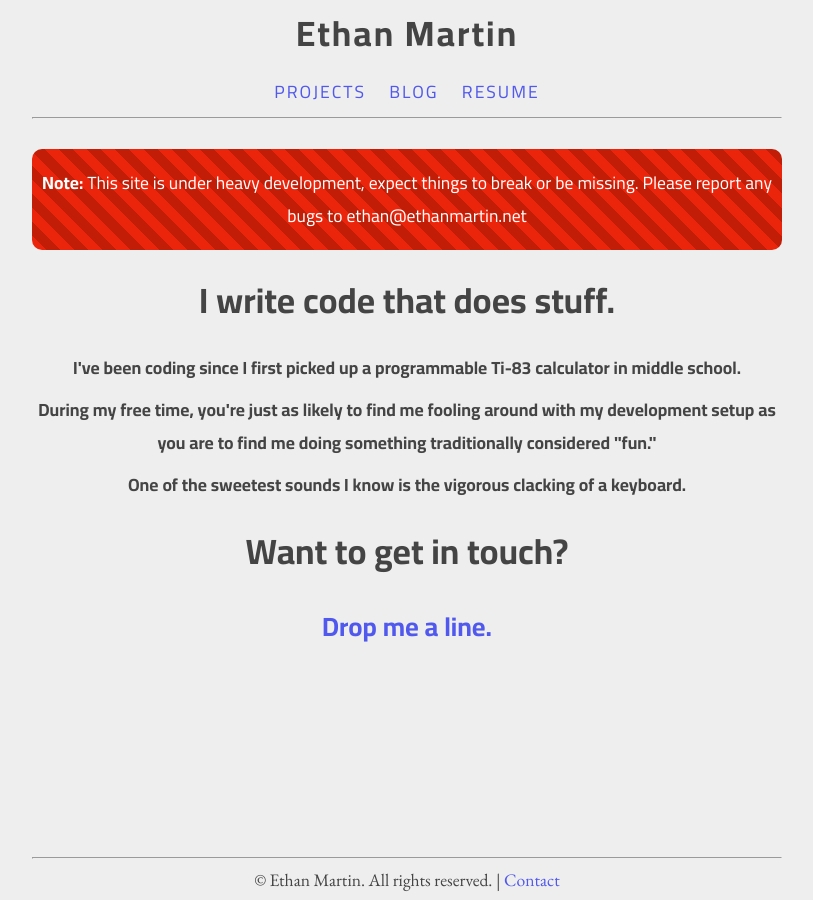
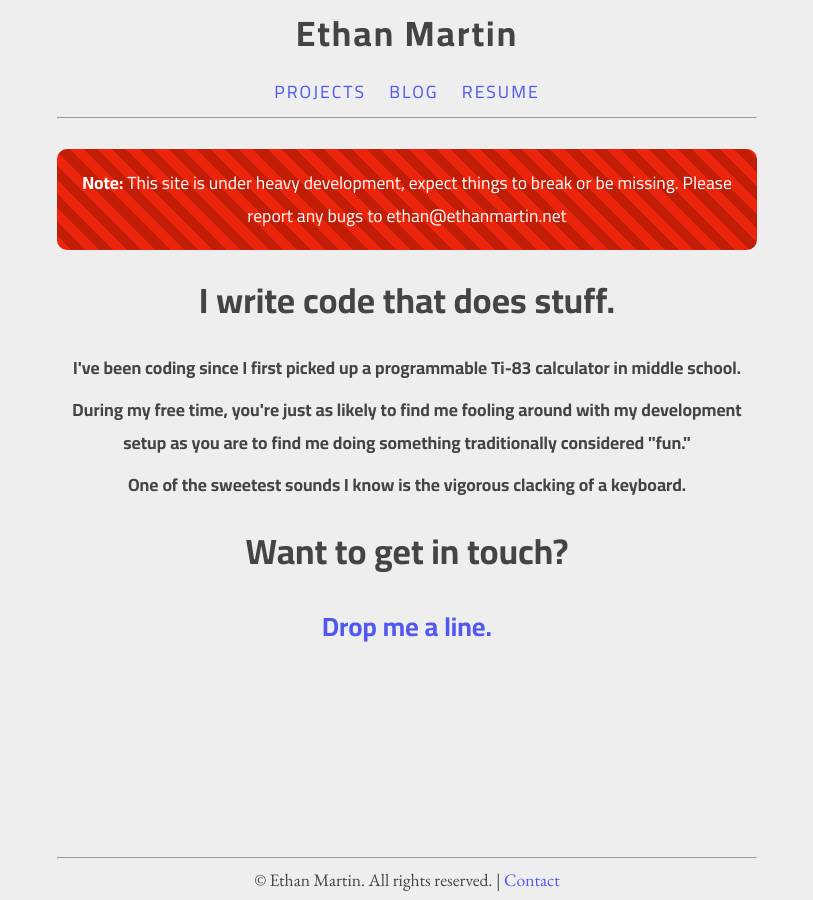
Before and after one commit to emar10/ethanmartin.net, a Jekyll site: the page built from index.html, in a window 1280 px wide. Shown: the whole page, without its empty margins (233-1046 px from the left). Built offline with Jekyll 4.4.1, drawn with Linux system fonts in a browser that asks for light colours.

Commit message:
finish basic post layout and do most of the styling

```diff
--- a/_includes/header.html
+++ b/_includes/header.html
@@ -1,4 +1,4 @@
-<header>
+<header id="top_head">
   <h1><a href="/">Ethan Martin</a></h1>
 
   <nav>
--- a/assets/main.css
+++ b/assets/main.css
@@ -27,35 +27,52 @@
 
 code {
   font-family: 'Source Code Pro', monospace;
+  font-size: 0.80em;
+  background: #cccccc;
+  padding: 0 0.25em;
+}
+
+pre {
+  background: #ffffff;
+  padding: 0.5em;
+  border-radius: 0.5em;
+}
+
+pre code {
+  background: none;
+}
+
+ul, ol {
+  list-style-position: inside;
 }
 
 #wrapper {
   margin: 0 auto;
   padding: 0 25px;
-  max-width: 750px;
+  max-width: 700px;
   display: flex;
   flex-direction: column;
   min-height: 100vh;
 }
 
-header {
+#top_head {
   text-align: center;
   letter-spacing: 2px;
 }
 
-header h1 {
+#top_head h1 {
   margin: 0;
 }
 
-header h1 a {
+#top_head h1 a {
   color: #444444;
 }
 
-header ul {
+#top_head ul {
   list-style-type: none;
 }
 
-header li {
+#top_head li {
   display: inline-block;
 
   padding: .5em;
@@ -94,6 +111,41 @@
 
 .warning a {
   color: #ffffff;
+}
+
+/* post styles */
+article header h1 {
+  font-size: 2em;
+  margin: 0;
+}
+
+article header p {
+  font-weight: bold;
+  margin: 0;
+}
+
+article img {
+  display: block;
+
+  margin: 0 auto;
+  width: 50%;
+  border: 3px solid #cccccc;
+  border-radius: 3px;
+}
+
+article img + em {
+  display: block;
+  text-align: center;
+  font-size: 0.90em;
+}
+
+article hr {
+  margin: 2em auto;
+  width: 75%;
+}
+
+article h1 {
+  font-size: 1.75em;
 }
 
 /* syntax highlighting styles borrowed from minima */
```
Also changed, not shown: _layouts/post.html (+12 -1 lines), _posts/2018-05-26-welcome-to-jekyll.markdown (deleted, +0 -25 lines), _posts/2018-06-02-test-post.md (added, +66 -0 lines), assets/wow.jpg (added).
